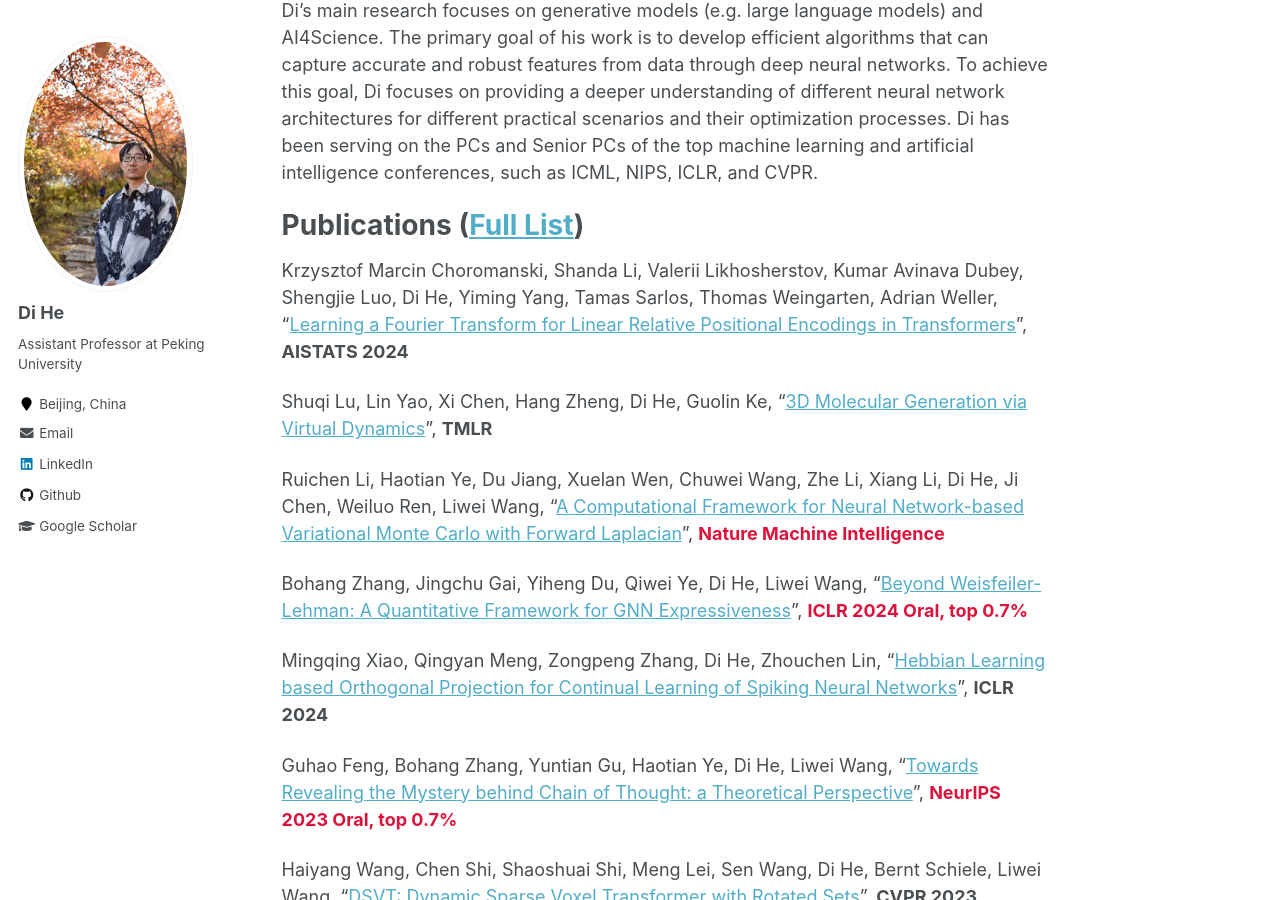
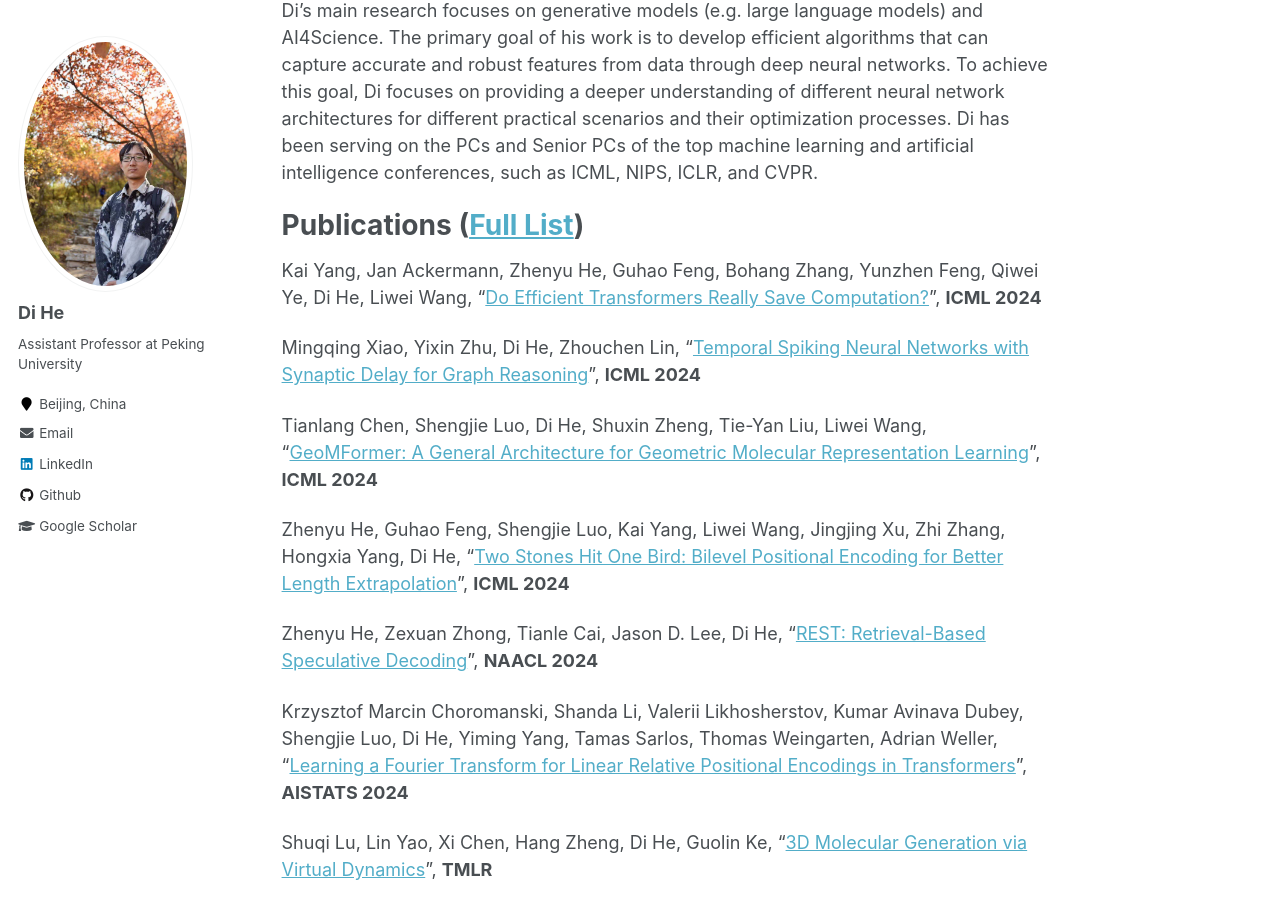
Before and after one commit to DiHe-PKU/DiHe-PKU.github.io, a Jekyll site: the page built from _pages/about.md, in a window 1280 px wide and 900 px high, scrolled down 268 px. Built offline with Jekyll 4.4.1, drawn with Linux system fonts in a browser that asks for light colours; formulas are drawn with MathJax 3.

Commit message:
Update about.md

```diff
--- a/_pages/about.md
+++ b/_pages/about.md
@@ -15,6 +15,16 @@ Di’s main research focuses on generative models (e.g. large language models) a
 
 Publications ([Full List](https://scholar.google.com/citations?hl=zh-CN&user=orVoz4IAAAAJ&view_op=list_works&sortby=pubdate))
 =====
+
+Kai Yang, Jan Ackermann, Zhenyu He, Guhao Feng, Bohang Zhang, Yunzhen Feng, Qiwei Ye, Di He, Liwei Wang, "[Do Efficient Transformers Really Save Computation?](https://arxiv.org/abs/2402.13934)", **ICML 2024**
+
+Mingqing Xiao, Yixin Zhu, Di He, Zhouchen Lin, "[Temporal Spiking Neural Networks with Synaptic Delay for Graph Reasoning]()", **ICML 2024**
+
+Tianlang Chen, Shengjie Luo, Di He, Shuxin Zheng, Tie-Yan Liu, Liwei Wang, "[GeoMFormer: A General Architecture for Geometric Molecular Representation Learning](https://openreview.net/forum?id=s0UNtuuqU5)", **ICML 2024**
+
+Zhenyu He, Guhao Feng, Shengjie Luo, Kai Yang, Liwei Wang, Jingjing Xu, Zhi Zhang, Hongxia Yang, Di He, "[Two Stones Hit One Bird: Bilevel Positional Encoding for Better Length Extrapolation](https://arxiv.org/abs/2401.16421)", **ICML 2024**
+
+Zhenyu He, Zexuan Zhong, Tianle Cai, Jason D. Lee, Di He, "[REST: Retrieval-Based Speculative Decoding](https://arxiv.org/abs/2311.08252)", **NAACL 2024**
 
 Krzysztof Marcin Choromanski, Shanda Li, Valerii Likhosherstov, Kumar Avinava Dubey, Shengjie Luo, Di He, Yiming Yang, Tamas Sarlos, Thomas Weingarten, Adrian Weller, "[Learning a Fourier Transform for Linear Relative Positional Encodings in Transformers](https://arxiv.org/abs/2302.01925)", **AISTATS 2024**
 
```
